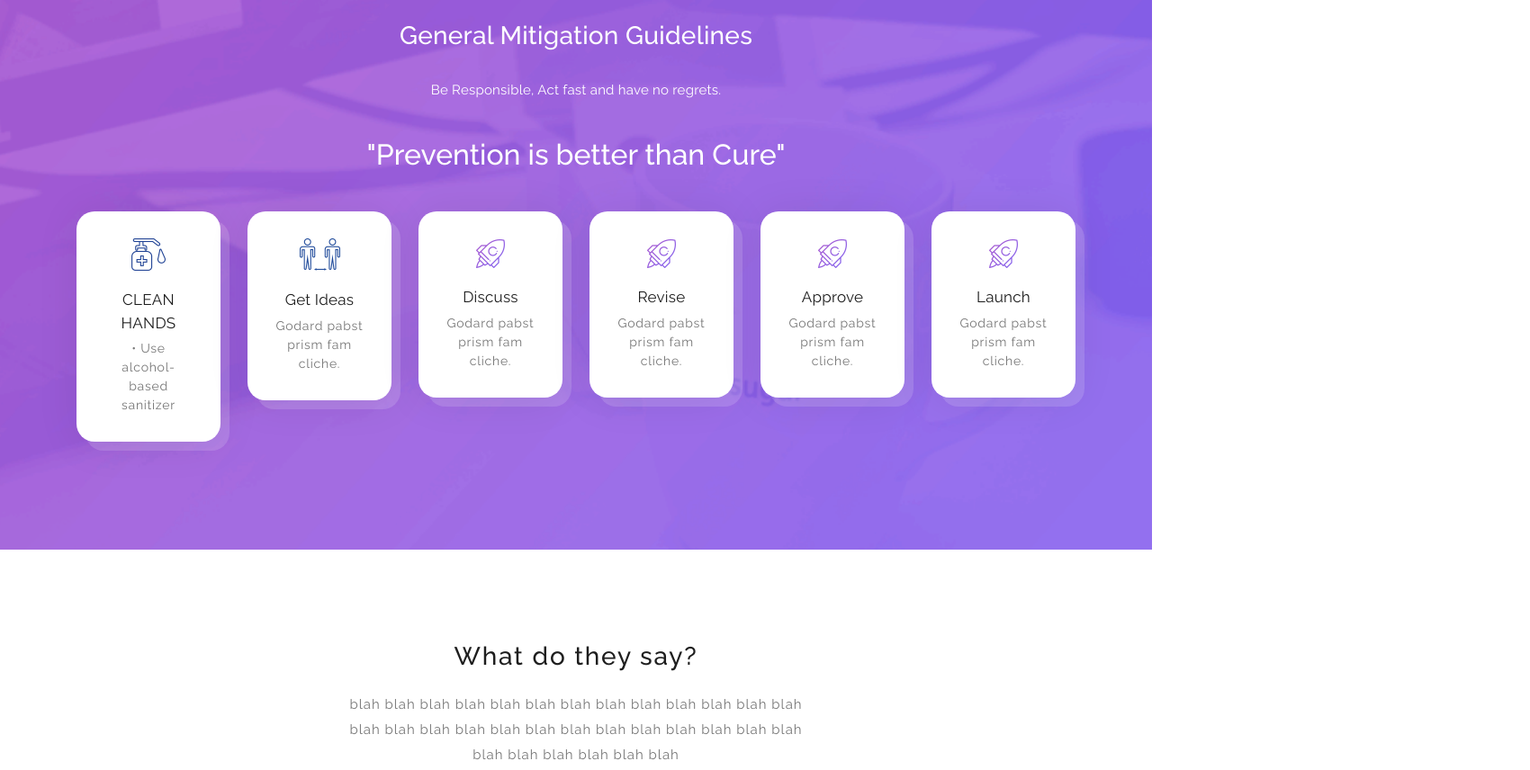
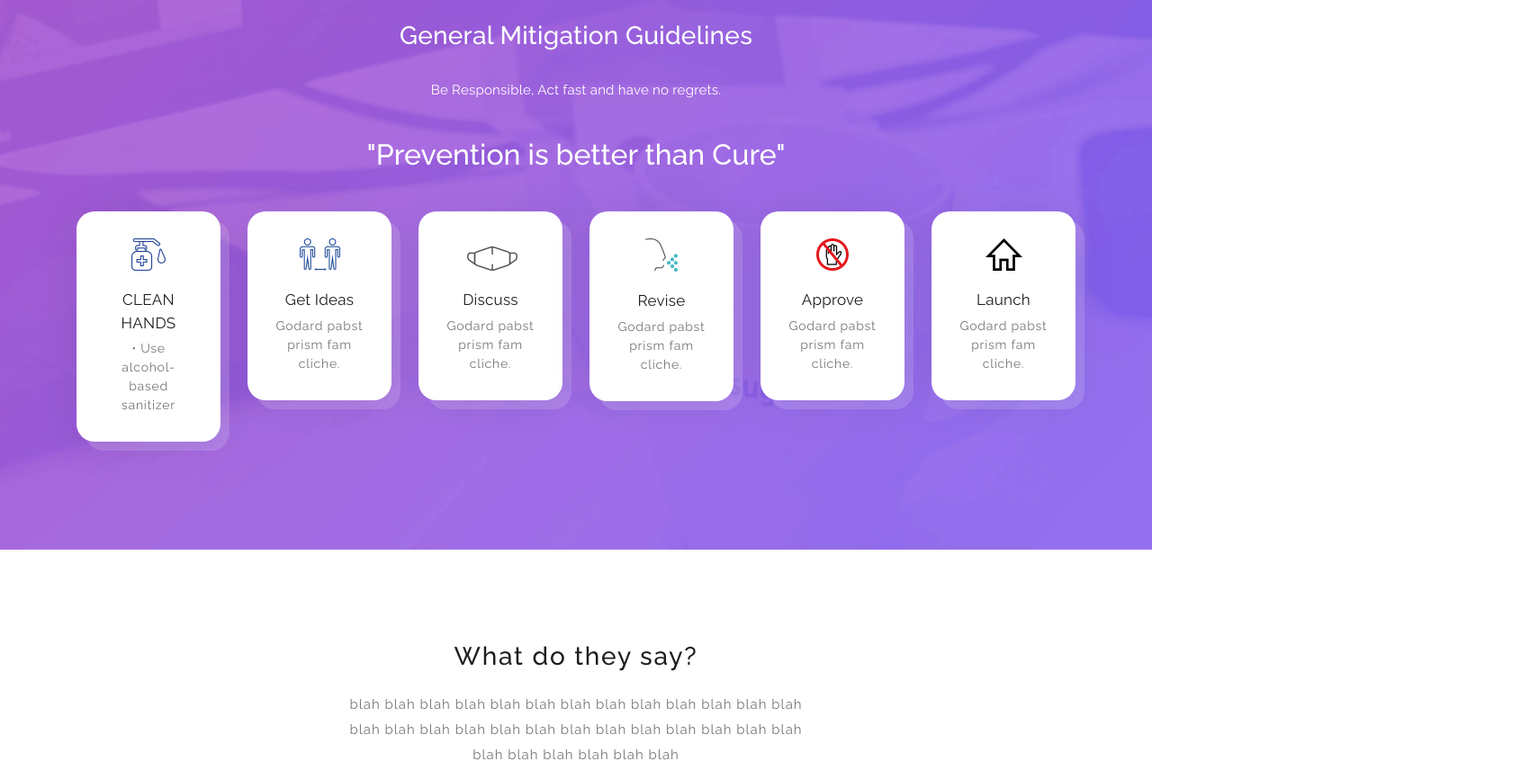
Before and after one commit to JOS-RE/Covid-support-website, a plain HTML site: page index.html in a window 1280 px wide. Shown: the part 2864-3720 px from the top of the page at 90% size, 1700 px wide, since content can reach past the window. Drawn offline with Linux system fonts and the light colour scheme.

Commit message:
inline frame added

```diff
--- a/index.html
+++ b/index.html
@@ -286,28 +286,28 @@
 
                     <div class="col-lg-2 col-md-3 col-sm-6 col-6">
                         <a href="#" class="mini-box">
-                            <i><img src="assets/images/work-process-item-01.png" alt=""></i>
+                            <i><img src="assets/images/Mask1.png" alt=""></i>
                             <strong>Discuss</strong>
                             <span>Godard pabst prism fam cliche.</span>
                         </a>
                     </div>
                     <div class="col-lg-2 col-md-3 col-sm-6 col-6">
                         <a href="#" class="mini-box">
-                            <i><img src="assets/images/work-process-item-01.png" alt=""></i>
+                            <i><img src="assets/images/Sneez1.png" alt=""></i>
                             <strong>Revise</strong>
                             <span>Godard pabst prism fam cliche.</span>
                         </a>
                     </div>
                     <div class="col-lg-2 col-md-3 col-sm-6 col-6">
                         <a href="#" class="mini-box">
-                            <i><img src="assets/images/work-process-item-01.png" alt=""></i>
+                            <i><img src="assets/images/Ban1.png" alt=""></i>
                             <strong>Approve</strong>
                             <span>Godard pabst prism fam cliche.</span>
                         </a>
                     </div>
                     <div class="col-lg-2 col-md-3 col-sm-6 col-6">
                         <a href="#" class="mini-box">
-                            <i><img src="assets/images/work-process-item-01.png" alt=""></i>
+                            <i><img src="assets/images/Home1.png" alt=""></i>
                             <strong>Launch</strong>
                             <span>Godard pabst prism fam cliche.</span>
                         </a>
@@ -402,6 +402,12 @@
         </div>
     </section>
     <!-- ***** Testimonials End ***** -->
+
+
+<p align="center"><a href="#" class="main-button-slider">Know the live statistics from here</a>
+</p>
+   <p align="center"> <iframe src="https://www.covid19india.org/" display:block height="1200" width="1700px"  ></iframe>
+   </p>
 
 
     <!-- ***** Counter Parallax Start ***** -->
@@ -510,9 +516,6 @@
         </div>
     </section>
     <!-- ***** Blog End ***** -->
-
-
-
     <!-- *****  Footer Start ***** -->
     <footer>
         <div class="container">
```
Also changed, not shown: assets/images/Ban1.png (added), assets/images/Home1.png (added), assets/images/Mask1.png (added), assets/images/Sneez1.png (added).
